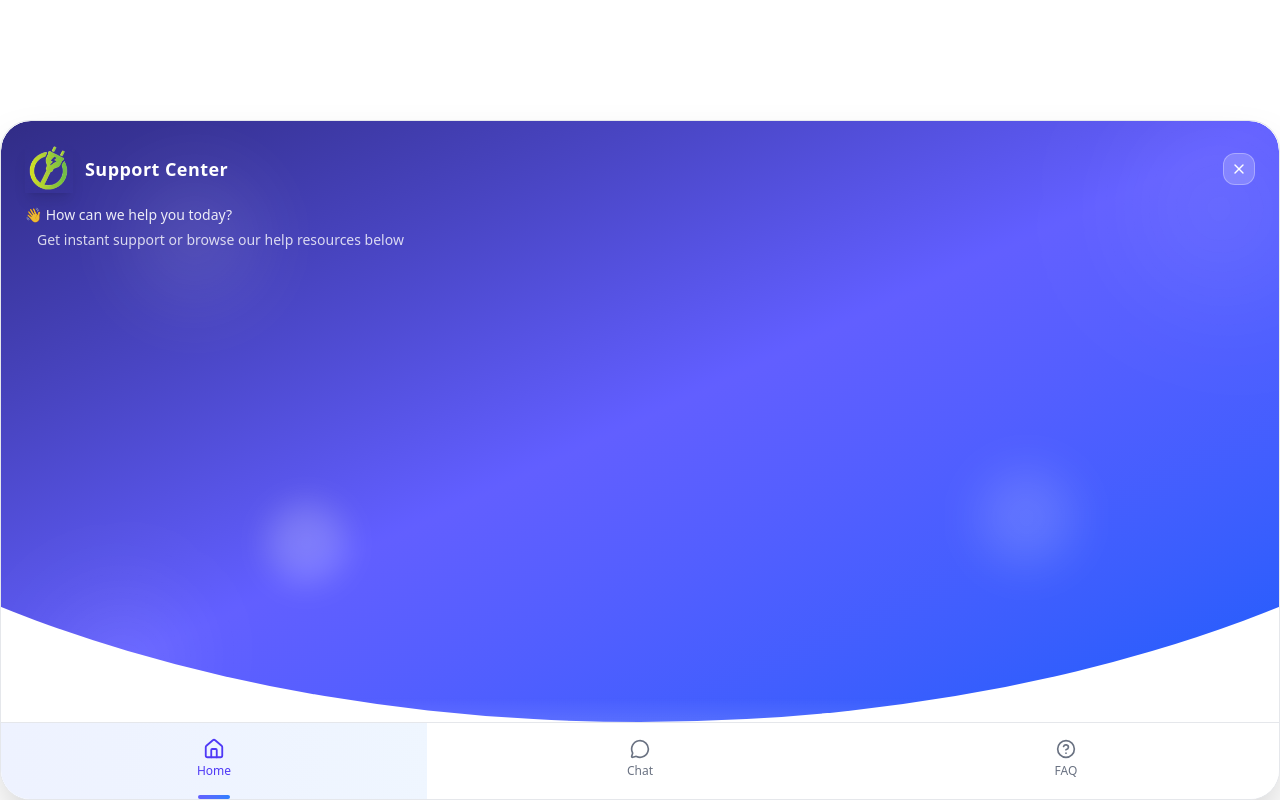
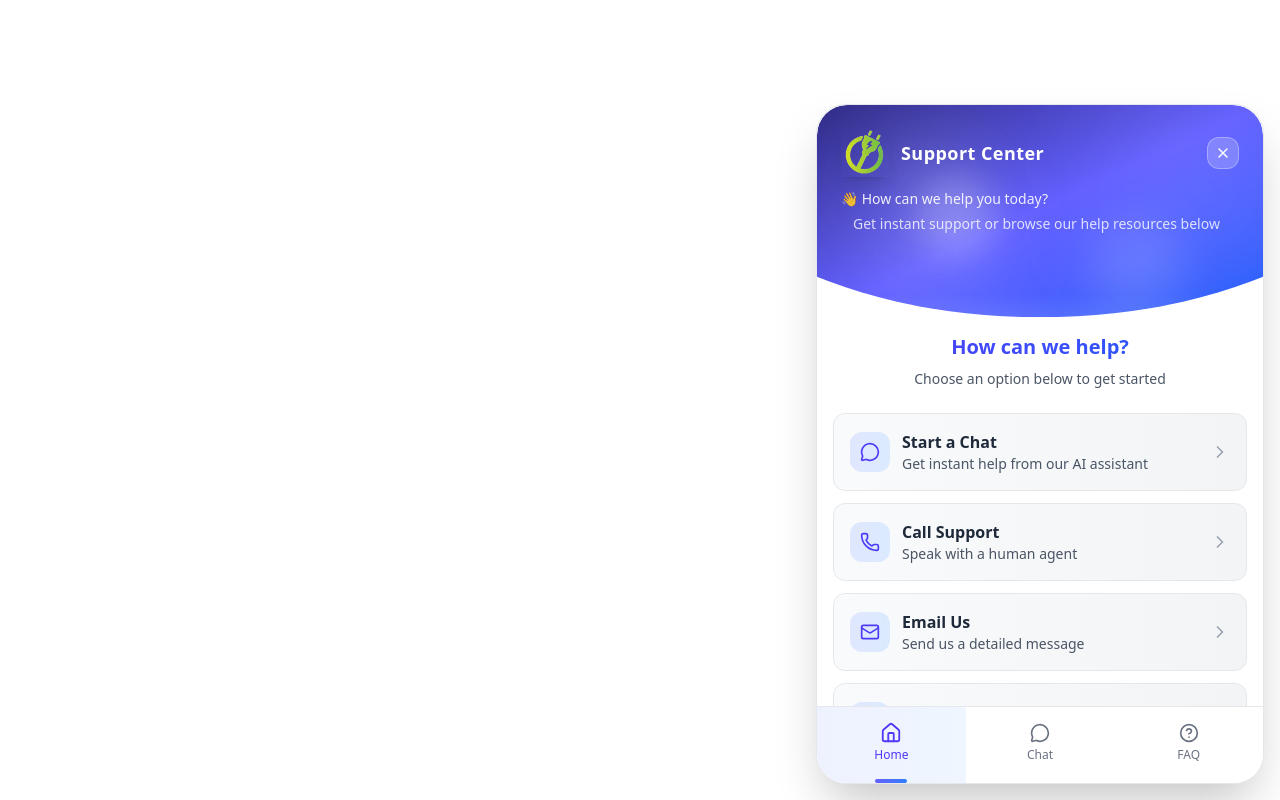
Before and after one commit to alihassanml/Ampere-Electric-Chatbot, a React (Vite) app: page / in a window 1280 px wide. Built offline with nearby package versions, Linux system fonts and the light colour scheme.

Commit message:
frontend

```diff
--- a/src/components/Chatbot.tsx
+++ b/src/components/Chatbot.tsx
@@ -211,7 +211,7 @@ const CustomerSupportChatbot = () => {
   if (!isOpen) return null;
 
   return (
-    <div className="fixed bottom-0 right-0   w-full  ">
+    <div className="fixed bottom-4 right-4 w-full max-w-sm sm:max-w-md md:max-w-lg lg:max-w-sm xl:max-w-md mx-4 sm:mx-0 z-50 ">
       <div
         className="bg-white shadow-2xl border border-gray-200 overflow-hidden"
         style={{
```
